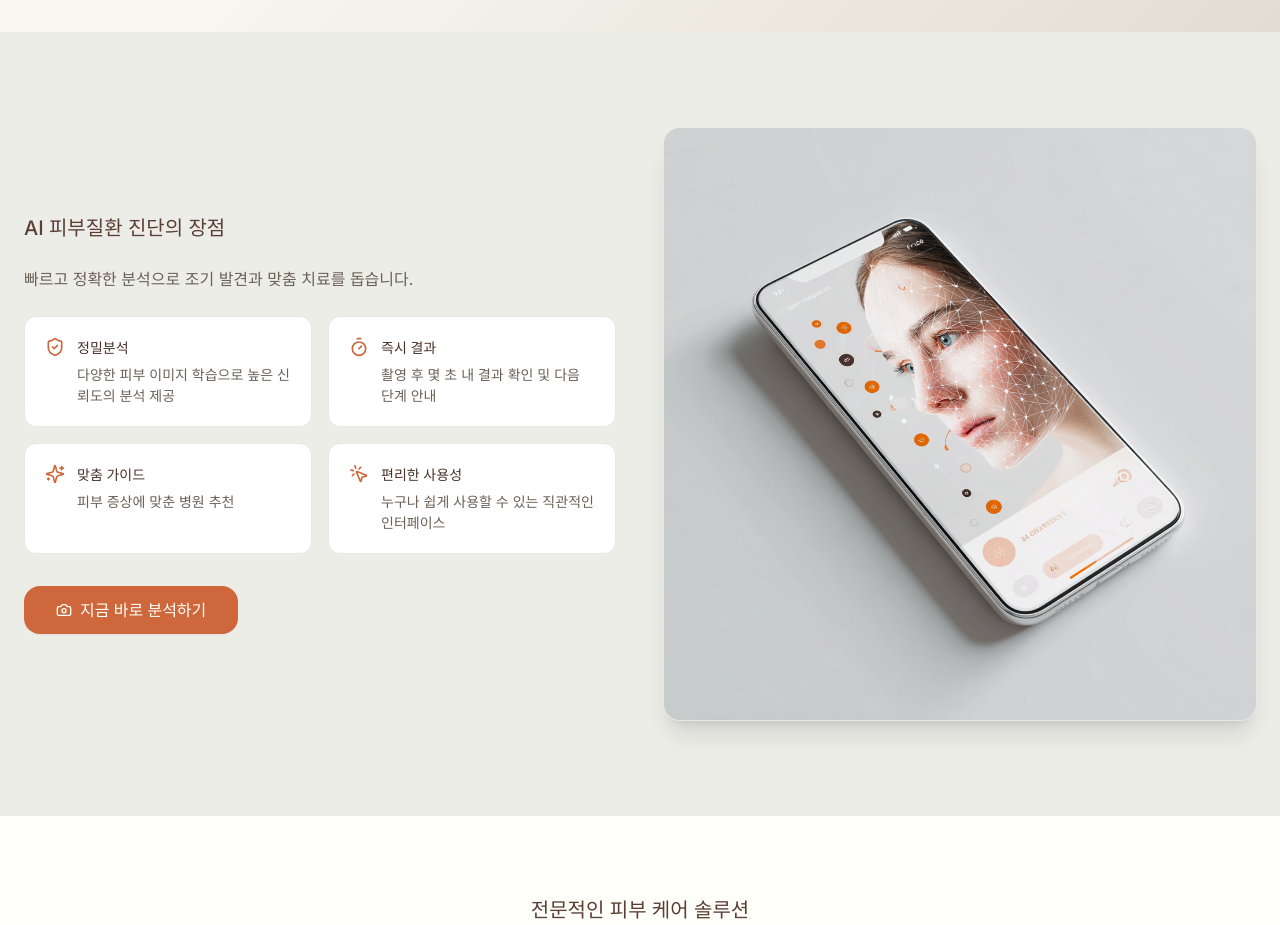
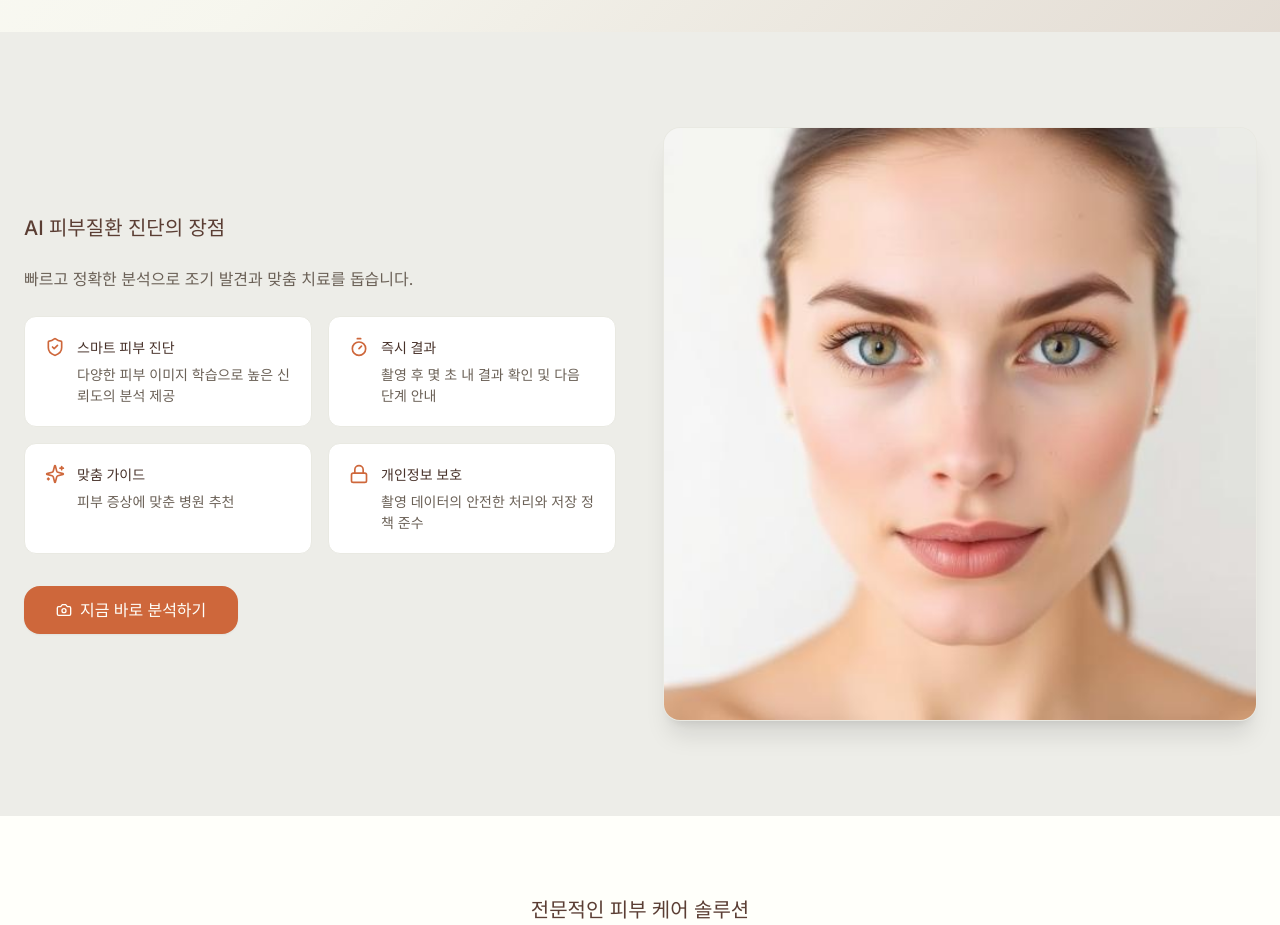
Before and after one commit to SkinMatchProject5/SkinMatchFront, a React (Vite) app: page / in a window 1280 px wide. Shown: the part 820-1745 px from the top of the page. Built offline with nearby package versions, Linux system fonts and the light colour scheme.

Commit message:
Code edited in Lovable Code Editor
Edited UI in Lovable

```diff
--- a/src/pages/Index.tsx
+++ b/src/pages/Index.tsx
@@ -4,8 +4,8 @@ import { Button } from '@/components/ui/button';
 import { Typography } from '@/components/ui/theme-typography';
 import { Container, Section } from '@/components/ui/theme-container';
 import { Header, Navigation, Hero, Footer } from '@/components/ui/theme-layout';
-import { Camera, Search, ArrowRight, ShieldCheck, Timer, Sparkles, MousePointerClick } from 'lucide-react';
-
+import { Camera, Search, ArrowRight, ShieldCheck, Timer, Sparkles, Lock } from 'lucide-react';
+import faceAnalysisImg from '@/assets/face-analysis-demo.jpg';
 
 const Index = () => {
   const features = [{
@@ -86,7 +86,7 @@ const Index = () => {
                 <div className="bg-card border border-border rounded-xl p-5 flex gap-3 items-start">
                   <ShieldCheck className="w-5 h-5 text-primary shrink-0" />
                   <div>
-                    <Typography variant="h4" className="mb-1">정밀분석</Typography>
+                    <Typography variant="h4" className="mb-1">스마트 피부 진단</Typography>
                     <Typography variant="bodySmall">다양한 피부 이미지 학습으로 높은 신뢰도의 분석 제공</Typography>
                   </div>
                 </div>
@@ -105,10 +105,10 @@ const Index = () => {
                   </div>
                 </div>
                 <div className="bg-card border border-border rounded-xl p-5 flex gap-3 items-start">
-                  <MousePointerClick className="w-5 h-5 text-primary shrink-0" />
+                  <Lock className="w-5 h-5 text-primary shrink-0" />
                   <div>
-                    <Typography variant="h4" className="mb-1">편리한 사용성</Typography>
-                    <Typography variant="bodySmall">누구나 쉽게 사용할 수 있는 직관적인 인터페이스</Typography>
+                    <Typography variant="h4" className="mb-1">개인정보 보호</Typography>
+                    <Typography variant="bodySmall">촬영 데이터의 안전한 처리와 저장 정책 준수</Typography>
                   </div>
                 </div>
               </div>
@@ -122,7 +122,7 @@ const Index = () => {
               </div>
             </div>
             <div className="order-first md:order-last">
-              <img src="/lovable-uploads/b2f142a6-30a4-47e9-a53f-94c011b9daee.png" alt="AI 피부질환 진단 장점 홍보 이미지" loading="lazy" className="w-full h-auto rounded-2xl shadow-xl ring-1 ring-border object-cover" />
+              <img src={faceAnalysisImg} alt="AI 피부 진단 데모 이미지" loading="lazy" className="w-full h-auto rounded-2xl shadow-xl ring-1 ring-border object-cover" />
             </div>
           </div>
         </Container>
```
